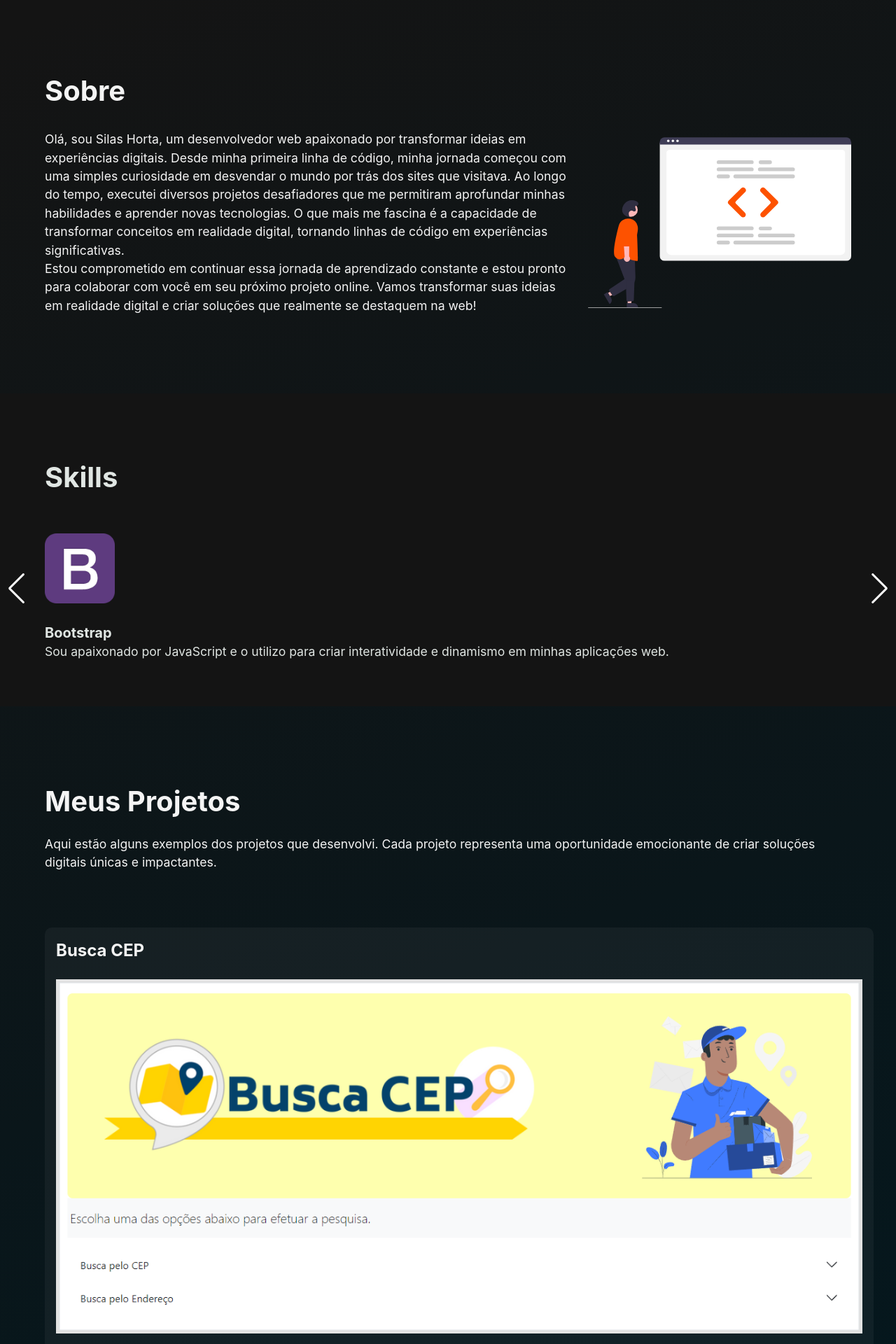
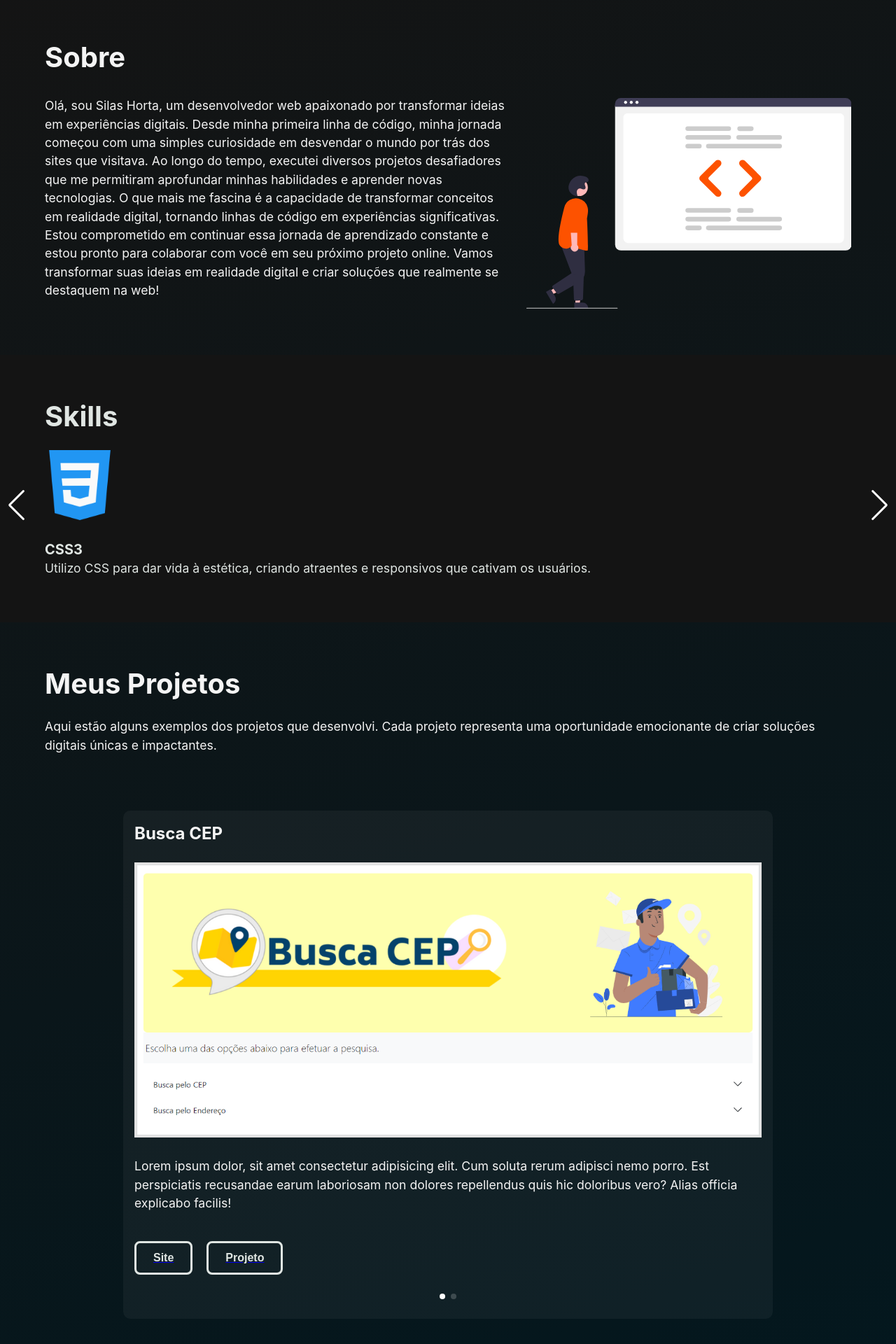
Before and after one commit to silashorta/portfolio-project, a React (Vite) app: page / in a window 1280 px wide. Shown: the part 980-2900 px from the top of the page at 70% size. Built offline with nearby package versions, Linux system fonts and the light colour scheme.

Commit message:
update styles

```diff
--- a/components/About/About.module.css
+++ b/components/About/About.module.css
@@ -1,5 +1,5 @@
 .about__container {
-    padding: 112px 64px;
+    padding: 64px;
     gap: 80px;
 }
 
@@ -13,14 +13,14 @@
 }
 
 .about__descricao {
-    width: 200%;
+    width: 100vw;
     max-width: 100%;
 }
 
 .about__svg {
-    width: 100%;
+    width: 70vw;
     /* ou qualquer outra largura desejada */
-    max-width: 100%;
+    max-width: ;
     /* garante que não ultrapasse 100% da largura disponível */
 }
 
--- a/components/Projects/Projects.module.css
+++ b/components/Projects/Projects.module.css
@@ -1,6 +1,6 @@
 .projects__container {
     display: flex;
-    padding: 112px 64px;
+    padding: 64px;
     flex-direction: column;
     align-items: flex-start;
     gap: 80px;
--- a/components/Projects/SwiperProjects/Swiperprojects.module.css
+++ b/components/Projects/SwiperProjects/Swiperprojects.module.css
@@ -1,6 +1,6 @@
 .swiperProjects__container{
     margin: 0 auto;
-    width: 90vw;
+    width: 70vw;
     padding: 16px;
     background-color: #ffffff0b;
 
--- a/components/Skills/Skills.module.css
+++ b/components/Skills/Skills.module.css
@@ -10,7 +10,7 @@
     cursor: grab;
 }
 .skills__titulo{
-    padding: 32px 64px;
+    padding: 0px 64px;
 }
 
 @media (max-width: 810px) {
```
Also changed, not shown: components/Hero/Hero.jsx (+1 -2 lines).
